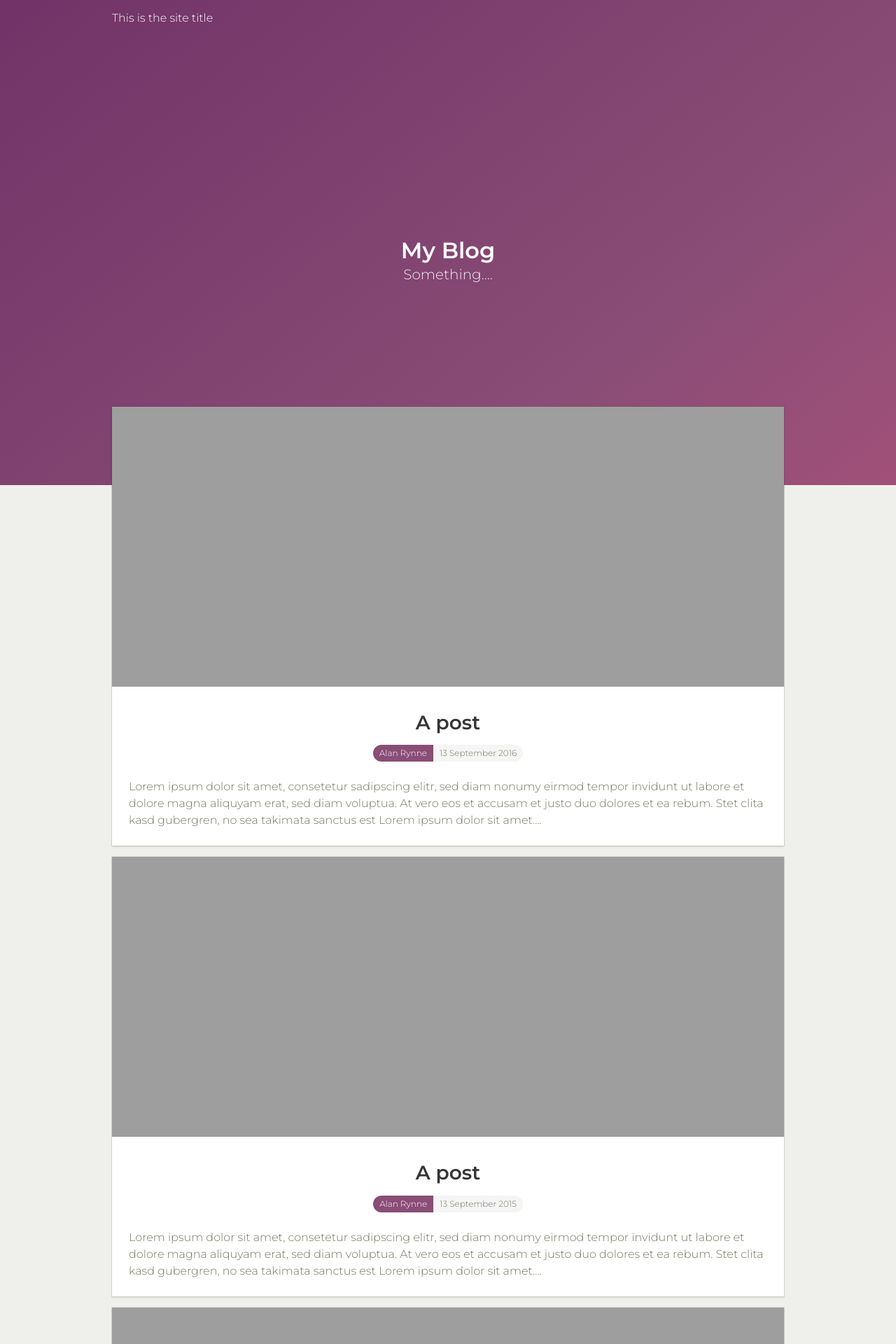
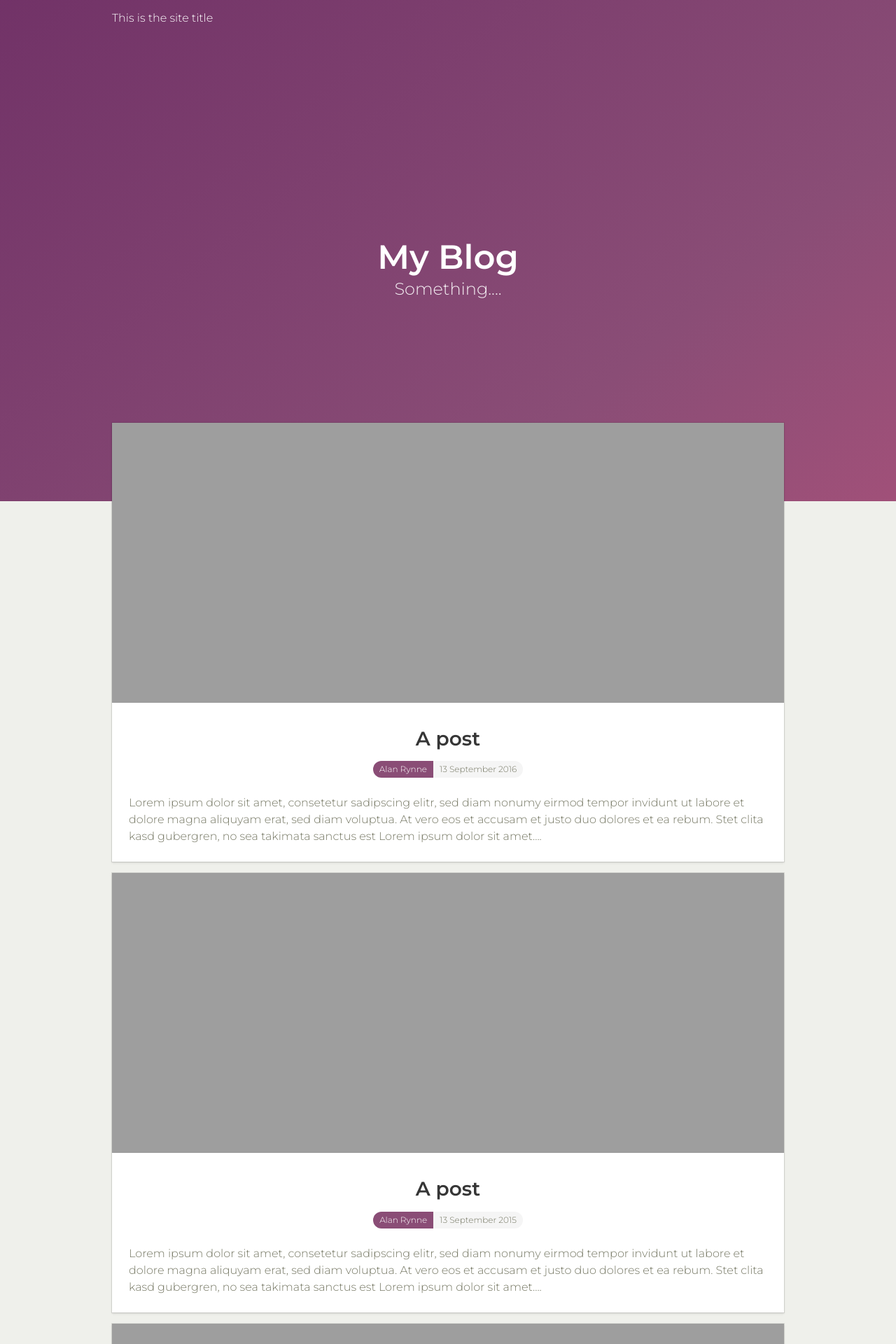
Before and after one commit to AlanRynne/Rynne-Jekyll-Theme, a Jekyll site: the page built from blog/index.html, in a window 1280 px wide. Shown: the top 1920 px of the page at 70% size. Built offline with Jekyll 4.4.1, drawn with Linux system fonts in a browser that asks for light colours; nearby versions of some CDN libraries; the list of posts is cut into pages by our own code.

Commit message:
added  header sizes to blog too

```diff
--- a/_includes/header-blog.html
+++ b/_includes/header-blog.html
@@ -48,10 +48,10 @@
   <!-- Hero content: will be in the middle -->
   <div class="hero-body">
     <div class="container has-text-centered">
-      <h1 class="title">
+      <h1 class="title is-size-1-desktop">
         {% if page.title %}{{ page.title }} {% else %} {{ site.title}} {% endif %}
       </h1>
-      <h2 class="subtitle">
+      <h2 class="subtitle is-size-4-desktop">
         {% if page.subtitle %}{{ page.subtitle }} {% else %} {{ site.subtitle}} {% endif %}
       </h2>
     </div>
```
